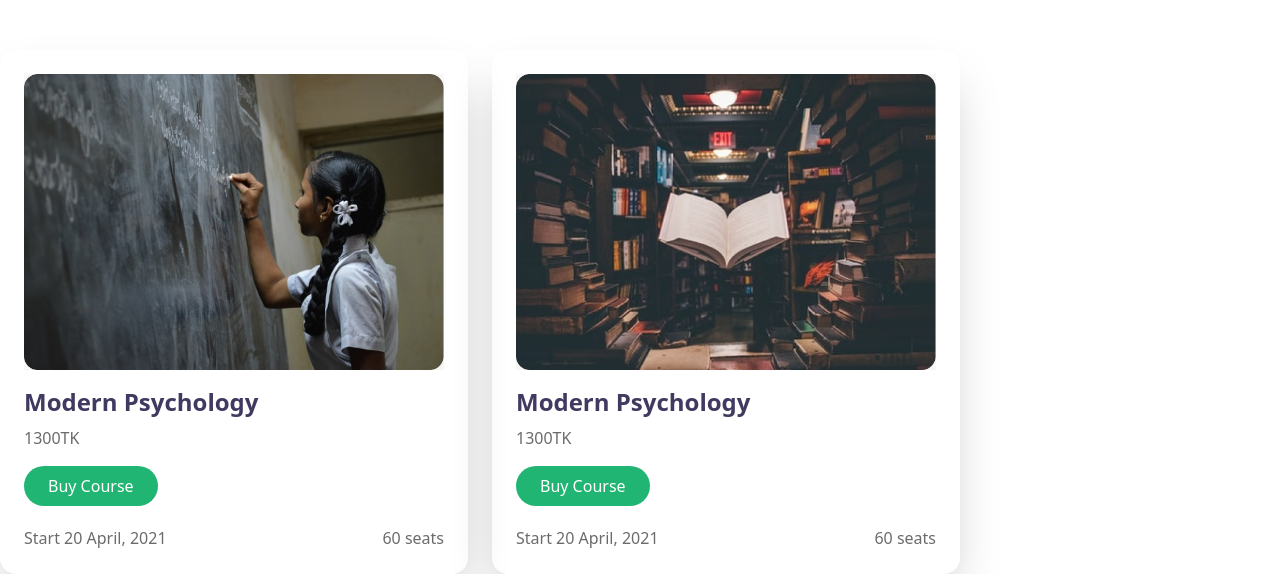
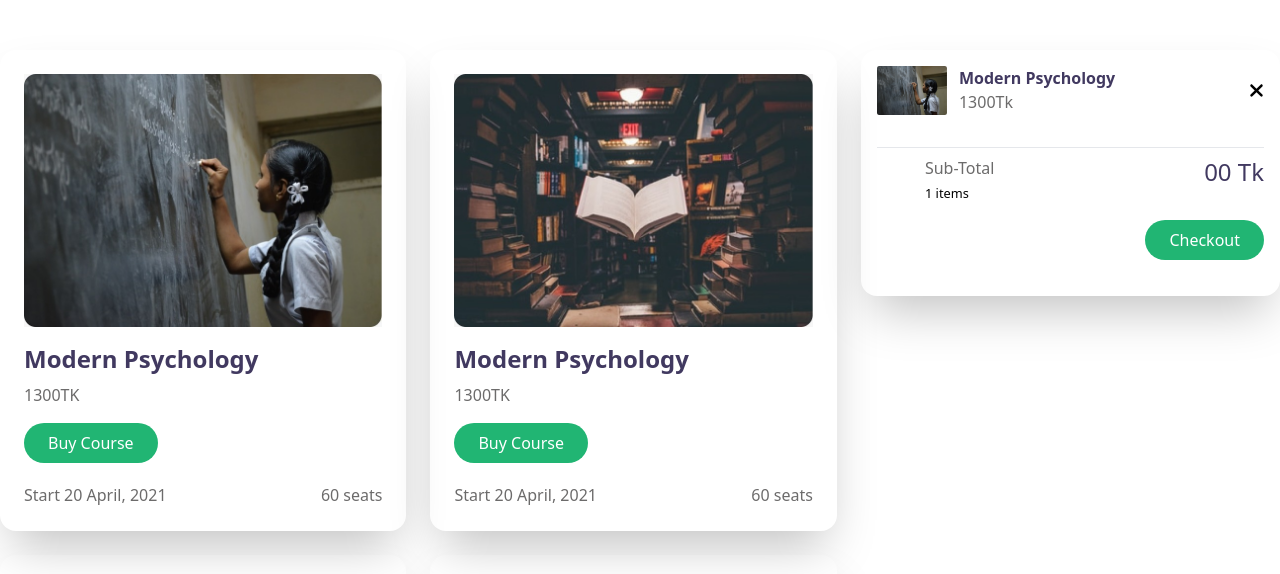
Before and after one commit to MarufhasanAf/assignment-2-21days-of-code, a plain HTML site: page courses.html in a window 1280 px wide. Shown: the part 226-800 px from the top of the page. Drawn offline with nearby package versions, Linux system fonts and the light colour scheme.

Commit message:
cart added

```diff
--- a/courses.html
+++ b/courses.html
@@ -5,6 +5,7 @@
     <meta charset="UTF-8">
     <meta name="viewport" content="width=device-width, initial-scale=1.0">
     <title>All Courses</title>
+    <script src="https://kit.fontawesome.com/ad22ce5850.js" crossorigin="anonymous"></script>
     <script src="https://cdn.tailwindcss.com"></script>
     <link rel="stylesheet" href="styles/style.css">
 </head>
@@ -14,7 +15,7 @@
         <section class="max-w-screen-xl mx-auto px-70">
             <section class="flex flex-col lg:flex-row justify-between items-center  py-5 text-base">
                 <div>
-                    <img width="200px" height="59px" src="img/logo.jpg" alt="">
+                    <a href="index.html"><img width="200px" height="59px" src="img/logo.jpg" alt=""></a>
                 </div>
                 <div>
                     <ul class="flex flex-col md:flex-row gap-14 items-center">
@@ -31,8 +32,8 @@
         <!-- Courses area start  -->
         <section class="my-20">
             <h2 class="text-4xl text-center md:text-left font-bold my-14">All Courses</h2>
-            <section class="flex justify-center justify-between">
-                <div class="grid grid-cols-1 justify-center lg:grid-cols-2 gap-6 mb-10 w-3/4">
+            <section class="flex justify-between gap-6">
+                <div class="grid grid-cols-1 justify-center lg:grid-cols-2 gap-6 mb-10 w-2/3">
                     <div class="course-width shadow-2xl rounded-2xl p-6">
                         <img class="mx-auto" src="img/img-1.jpg" alt="">
                         <h3 class="text-2xl font-bold mt-4 mb-2">Modern Psychology</h3>
@@ -94,8 +95,28 @@
                         </div>
                     </div>
                 </div>
-                <div class="1/4">
-
+                <div class=" w-1/3 h-min p-4 shadow-2xl rounded-2xl">
+                    <div class="flex justify-between">
+                        <div class="flex ">
+                            <img width="70px" height="70px" src="img/img-1.jpg" alt="">
+                            <div class="pl-3">
+                                <h4 class="font-semibold">Modern Psychology</h4>
+                                <p>1300Tk</p>
+                            </div>
+                        </div>
+                        <img width="15px" height="15px" src="img/xmark-solid.svg" alt="">
+                    </div>
+                    <hr class="mt-8 mb-2">
+                    <div class="flex justify-between">
+                        <div class="ml-12">
+                            <p>Sub-Total</p>
+                            <small><span>1</span> items</small>
+                        </div>
+                        <h4 class="text-2xl"><span>00</span> Tk</h4>
+                    </div>
+                    <div class="float-right">
+                        <button class="bg-[#21B573] text-white px-6 py-2 rounded-full mt-4 mb-5">Checkout</button>
+                    </div>
                 </div>
             </section>
         </section>
```
Also changed, not shown: img/xmark-solid.svg (added).
